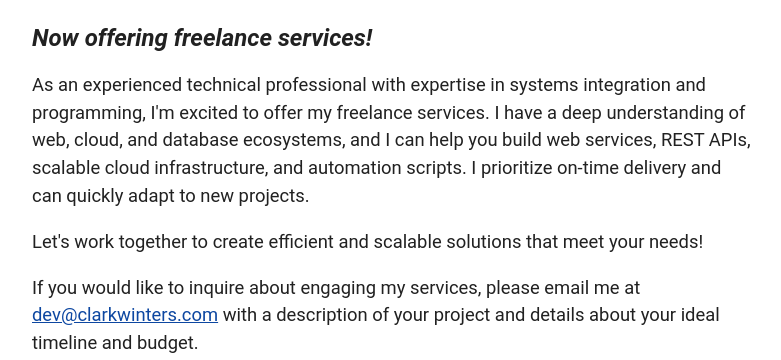
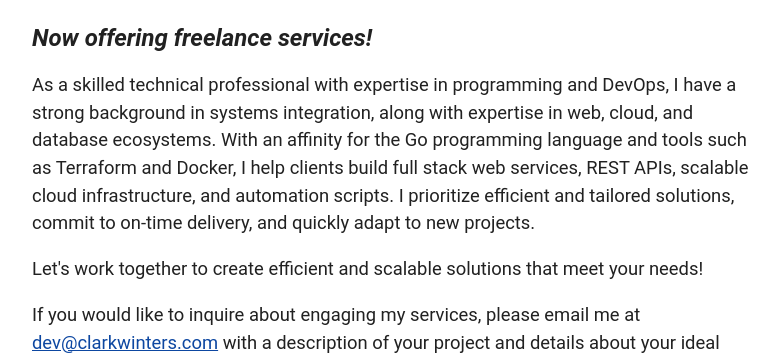
Before and after one commit to cwinters8/clarkwinters.com, a plain HTML site: page index.html in a window 1280 px wide. Shown: the part 457-817 px from the top of the page, without its empty margins (248-1029 px from the left). Drawn offline with Linux system fonts and the light colour scheme.

Commit message:
update summary

```diff
--- a/index.html
+++ b/index.html
@@ -76,10 +76,11 @@
     <h1>Welcome to the office of Clark Winters</h1>
     <h2><em>Now offering freelance services!</em></h2>
     <p>
-      As an experienced technical professional with expertise in systems integration and programming, I'm excited to
-      offer my freelance services. I have a deep understanding of web, cloud, and database ecosystems, and I can help
-      you build web services, REST APIs, scalable cloud infrastructure, and automation scripts. I prioritize on-time
-      delivery and can quickly adapt to new projects.
+      As a skilled technical professional with expertise in programming and DevOps, I have a strong background in
+      systems integration, along with expertise in web, cloud, and database ecosystems. With an affinity for the Go
+      programming language and tools such as Terraform and Docker, I help clients build full stack web services, REST
+      APIs, scalable cloud infrastructure, and automation scripts. I prioritize efficient and tailored solutions, commit
+      to on-time delivery, and quickly adapt to new projects.
     </p>
     <p>Let's work together to create efficient and scalable solutions that meet your needs!</p>
     <p>
```
